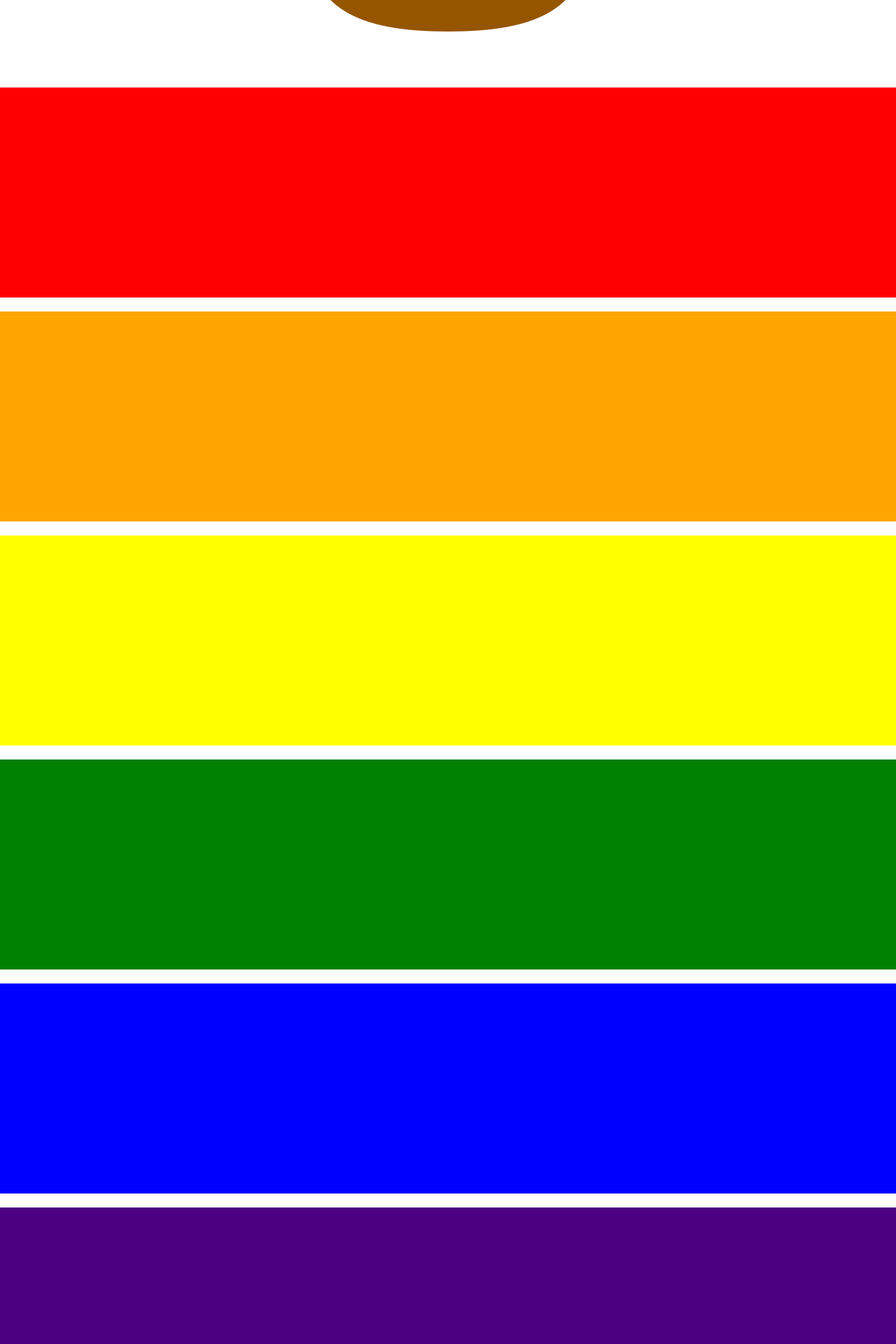
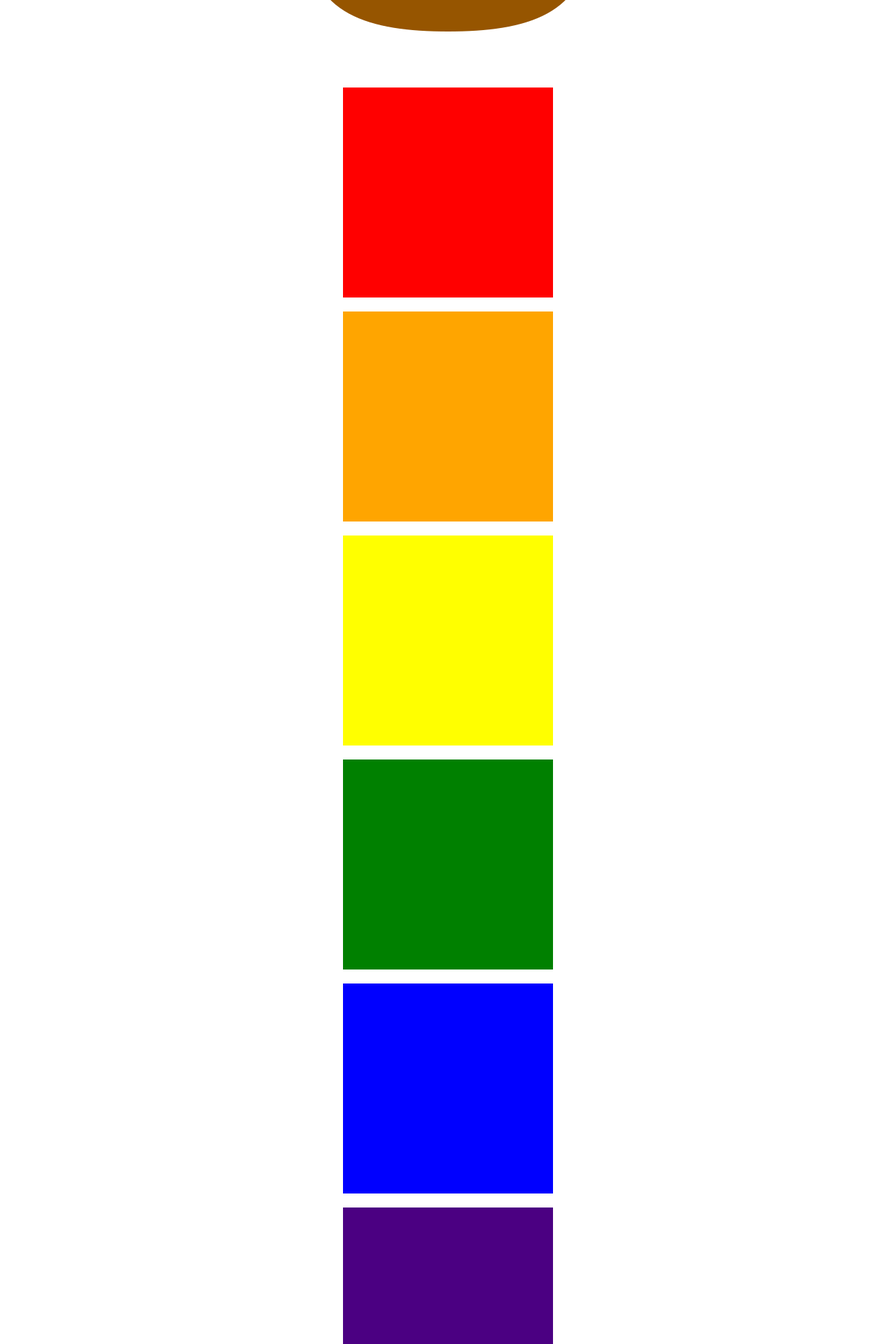
Before and after one commit to bangms/nextjs-zoo, a Next.js app: page /1 in a window 1280 px wide. Shown: the part 500-2420 px from the top of the page at 70% size. Built offline with nearby package versions, Linux system fonts and the light colour scheme.

Commit message:
Scroll hooks 적용

```diff
--- a/Components/Data/AnimalList.js
+++ b/Components/Data/AnimalList.js
@@ -15,7 +15,7 @@ export const AnimalList = [
     {
         id: '2',
         name: '새',
-        image: <Image src={bird} alt="bird image"/>,
+        image: <Image src={bird} alt="bird image" width="100%" height="100%" />,
         desc: {
           '나이' : 3,
           '먹는 것' : '지렁이 등',
--- a/Components/View/AnimalView.js
+++ b/Components/View/AnimalView.js
@@ -1,13 +1,22 @@
-import { useState, useEffect } from 'react';
+import React, { useState, useEffect } from 'react';
+import { useScrollFadeIn } from '../../hooks/useScrollFadeIn';
 import { AnimalList } from '../Data/AnimalList';
-import { useScrollFadeIn } from '../../Hooks/useScrollFadeIn';
 
 const AnimalView = ({id}) => {
+    // const animatedItem = useScrollFadeIn('up', 1, 0);
+    // console.log(animatedItem);
+    // const animatedItem = useScrollFadeIn(direction = 'up', duration = 1, delay = 0);
+    const animatedItem = {
+        0: useScrollFadeIn('up', 1, 0),
+        1: useScrollFadeIn('down', 1, 0.2),
+        2: useScrollFadeIn('left', 1, 0.3),
+        3: useScrollFadeIn('right', 1, 0.4),
+        4: useScrollFadeIn('up', 1, 0.5),
+        5: useScrollFadeIn('down', 1, 0.6),
+        6: useScrollFadeIn('up', 1, 0.7),
+    };
+    // console.log(animal);
     const animal = AnimalList.filter(i => i.id === id)[0];
-    // console.log(animal);
-
-    const animatedItem = useScrollFadeIn;
-
     /* ------------------------------------------------------
 
     위와 같은 방식으로 구현하게 되면 콘솔창에 로그가 많이 찍힘
@@ -59,18 +68,18 @@ const AnimalView = ({id}) => {
     별도의 함수로 빼서 재사용이 가능하기 때문
     상태관리로직의 재사용의 특징을 활용해 다양한 커스텀훅을 만들어 사용 가능
     --------------------------------------------------------- */
-    return <div style={{textAlign: "center"}}>
+    return <div style={{textAlign: "center", width: "100%"}}>
         <h1>{animal.name}</h1>
-        <div>
-            {animal.image}
+        <div>{animal.image}</div>
+        <div style={{textAlign: "center", width:"100%"}}>
+            <div {...animatedItem[0]} style={{background: "red", width:"300px", height:"300px", margin: "20px auto", transform:"translate3d(0, 50%, 0)"}}></div>
+            <div {...animatedItem[1]} style={{background: "orange", width:"300px", height:"300px", margin: "20px auto", transform:"translate3d(0, -50%, 0)"}}></div>
+            <div {...animatedItem[2]} style={{background: "yellow", width:"300px", height:"300px", margin: "20px auto", transform:"translate3d(50%, 0, 0)"}}></div>
+            <div {...animatedItem[3]} style={{background: "green", width:"300px", height:"300px", margin: "20px auto", transform:"translate3d(-50%, 0, 0)"}}></div>
+            <div {...animatedItem[4]} style={{background: "blue", width:"300px", height:"300px", margin: "20px auto", transform:"translate3d(50%, 0, 0)"}}></div>
+            <div {...animatedItem[5]} style={{background: "indigo", width:"300px", height:"300px", margin: "20px auto", transform:"translate3d(-50%, 0, 0)"}}></div>
+            <div {...animatedItem[6]} style={{background: "purple", width:"300px", height:"300px", margin: "20px auto", transform:"translate3d(50%, 0, 0)"}}></div>
         </div>
-        <div style={{background: "red", width:"100%", height:"300px", margin: "20px auto"}} {...animatedItem} ></div>
-        <div style={{background: "orange", width:"100%", height:"300px", margin: "20px auto"}} {...animatedItem} ></div>
-        <div style={{background: "yellow", width:"100%", height:"300px", margin: "20px auto"}} {...animatedItem} ></div>
-        <div style={{background: "green", width:"100%", height:"300px", margin: "20px auto"}} {...animatedItem} ></div>
-        <div style={{background: "blue", width:"100%", height:"300px", margin: "20px auto"}} {...animatedItem} ></div>
-        <div style={{background: "indigo", width:"100%", height:"300px", margin: "20px auto"}} {...animatedItem} ></div>
-        <div style={{background: "purple", width:"100%", height:"300px", margin: "20px auto"}} {...animatedItem} ></div>
     </div>
 }
 
--- a/Hooks/useScrollFadeIn.js
+++ /dev/null
@@ -1,93 +0,0 @@
-import { useState, useEffect, useRef, useCallback } from 'react';
-  // Hook의 규칙
-  //   eslint-plugin-react-hooks (ESLint 플러그인) 을 사용한다면 아래 두 규칙을 강제(CRA에 포함)
-
-  //   1. 최상위에서만 Hook을 호출
-  //   - React 함수(컴포넌트)의 최상위에서만 Hook을 호출 할 것.
-  //   - 반복문, 조건문, 중첩된 함수등에서 호출 X
-  //   2. React 함수에서만 Hook을 호출
-  //   - Custom Hook에서는 호출 가능
-  //   - 일반적인 Javascript 함수에서는 호출 X
-  //   3. Hook을 만들때 앞에 use 붙히기
-  //   - 그래야만 한눈에 보아도 Hook 규칙이 적용되는지를 파악할 수 있기 때문 (공홈)
-  //   4. React는 Hook 호출되는 순서에 의존
-  //   - 한 컴포넌트에서 여러개의 hook이 사용되는 경우
-  //   - hook은 위에서부터 아래로 순서에 맞게 동작한다.
-
-  //   Hook의 최적화
-  //   1. 컴포넌트가 반드시 필요한 리랜더링만을 진행하는가?
-  //   2. 랜더링이 발생한다면, property 및 method가 반드시 필요한 것만 재할당 할 수 있게 하는가?
-  //   3. 위 2가지를 무시할만큼, 랜더링이 자주되는가? ) 따라서 메모리를 할당하면서 위의 2가지를 지키지 않아도 되는가?
-
-  //   Hook을 사용하면 어떤점이 좋은가
-  //   기본적으로 클래스형 컴포넌트보다 쉽고 직관적으로 같은 기능을 만들 수 있다.
-
-  //   1.함수형 컴포넌트로 코드 통일 가능
-  //   - 이전에는 state유무로 있으면 클래스형 / 없으면 함수형으로 분리해서 작업했다고 함
-  //   2. useEffect로 클래스형 Lifecycle에 흩어져 있는 로직 묶음
-  //     - hook은 Lifecycle과 달리 여러번 선언가능 해 코드가 무엇을 하는지에 따라 hook별로 분기가 가능하다.
-  //   3. Custom Hook을 이용해 손쉽게 로직 재사용 가능함
-  //     - 클래스형 컴포넌트에서 로직을 재사용하기 위해 썼던 HOC나 render-props 같은 패턴이 가져오는 컴포넌트 트리의 불필요한 중첩을 없애줌
-
-const useScrollFadeIn = () => {
-  const element = useRef();
-
-/* 안티 패턴 ----------------------------------------------
-    직접 실시간으로 window의 세로 scroll position 값과,
-    animation을 동작 하게 할 dom element의 position을 비교해서 동작하는 방법
-
-    window.addEventListener 를 통해 직접 스크롤 이벤트를 핸들링 할 경우
-    1. scroll 이 될 때 마다 이벤트 발생 (단시간에 많은 호출, 디바운싱 등의 핸들링 필요)
-    2. getBoundingClientRect() 호출 시에 리플로우(레이아웃 전체 리렌더링) 현상 발생 (성능 저하)
-    문제가 발생할 수 있음
-
-    //   const handleScroll = useCallback(() => {
-    //     const { current } = dom;
-    //     const currentScrollPosition = window.pageYOffset;
-    //     const currentDomScrollPosition = currentScrollPosition + current.getBoundingClientRect().top - 800; // 800은 이벤트 반응 시점을 조절하기 위해 넣은 임의의 Y position 값
-    //   }, []);
-
-    //   useEffect(() => {
-    //     if (element.current) {
-    //       window.addEventListener('scroll', handleScroll);
-    //     };
-
-    //     return () => {
-    //       window.removeEventListener('scroll', handleScroll);
-    //     };
-    //   }, [handleScroll]);
------------------------------------------------------- */
-
-  const onScroll = useCallback(([entry]) => {
-    const { current } = element;
-    if(entry.isIntersecting){
-        // 원하는 이벤트
-    }
-  });
-
-  useEffect(() => {
-    let observer;
-    const { current } = dom;
-
-    if (current) {
-      // IntersectionObserver에 동작 하게 할 함수와 Observer 세팅 값들을 넘겨줌
-      // threshold는 number나 Array<number>로 정의할 수 있으며, Default 값은 0
-      // number는 TargetElement의 노출 비율을 말하고, 0.7은 70% 정도 노출 되었을 때 해당 이벤트가 실행
-      // Array는 각각의 비율로 노출 될 때마다 함수가 실행
-      observer = new IntersectionObserver(handleScroll, { threshold: 0.7 });
-      observer.observe(current);
-
-      return () => observer && observer.disconnect();
-    };
-  }, [onScroll]);
-
-  return {
-    ref: element,
-    // ref(dom)을 바로 return하지 않고 Object로 한번 감싼 이유는 component에 적용할 때
-    // Spread와 추후 style 등의 속성이 추가될 것이기 때문
-  };
-
-
-};
-
-export default useScrollFadeIn;
--- /dev/null
+++ b/Hooks/useScrollFadeIn.jsx
@@ -0,0 +1,82 @@
+import { useState, useEffect, useRef, useCallback } from 'react';
+  // Hook의 규칙
+  //   eslint-plugin-react-hooks (ESLint 플러그인) 을 사용한다면 아래 두 규칙을 강제(CRA에 포함)
+
+  //   1. 최상위에서만 Hook을 호출
+  //   - React 함수(컴포넌트)의 최상위에서만 Hook을 호출 할 것.
+  //   - 반복문, 조건문, 중첩된 함수등에서 호출 X
+  //   2. React 함수에서만 Hook을 호출
+  //   - Custom Hook에서는 호출 가능
+  //   - 일반적인 Javascript 함수에서는 호출 X
+  //   3. Hook을 만들때 앞에 use 붙히기
+  //   - 그래야만 한눈에 보아도 Hook 규칙이 적용되는지를 파악할 수 있기 때문 (공홈)
+  //   4. React는 Hook 호출되는 순서에 의존
+  //   - 한 컴포넌트에서 여러개의 hook이 사용되는 경우
+  //   - hook은 위에서부터 아래로 순서에 맞게 동작한다.
+
+  //   Hook의 최적화
+  //   1. 컴포넌트가 반드시 필요한 리랜더링만을 진행하는가?
+  //   2. 랜더링이 발생한다면, property 및 method가 반드시 필요한 것만 재할당 할 수 있게 하는가?
+  //   3. 위 2가지를 무시할만큼, 랜더링이 자주되는가? ) 따라서 메모리를 할당하면서 위의 2가지를 지키지 않아도 되는가?
+
+  //   Hook을 사용하면 어떤점이 좋은가
+  //   기본적으로 클래스형 컴포넌트보다 쉽고 직관적으로 같은 기능을 만들 수 있다.
+
+  //   1.함수형 컴포넌트로 코드 통일 가능
+  //   - 이전에는 state유무로 있으면 클래스형 / 없으면 함수형으로 분리해서 작업했다고 함
+  //   2. useEffect로 클래스형 Lifecycle에 흩어져 있는 로직 묶음
+  //     - hook은 Lifecycle과 달리 여러번 선언가능 해 코드가 무엇을 하는지에 따라 hook별로 분기가 가능하다.
+  //   3. Custom Hook을 이용해 손쉽게 로직 재사용 가능함
+  //     - 클래스형 컴포넌트에서 로직을 재사용하기 위해 썼던 HOC나 render-props 같은 패턴이 가져오는 컴포넌트 트리의 불필요한 중첩을 없애줌
+
+export const useScrollFadeIn = (direction, duration, delay) => {
+  // 항상 아래에서 위로 동작
+    const element = useRef();
+    console.log('element', element);
+
+    const handleDirection = (name) => {
+      switch (name) {
+        case 'up':
+          return 'translate3d(0, 50%, 0)';
+        case 'down':
+          return 'translate3d(0, -50%, 0)';
+        case 'left':
+          return 'translate3d(50%, 0, 0)';
+        case 'right':
+          return 'translate3d(-50%, 0, 0)';
+        default:
+          return;
+      }
+    };
+
+    const onScroll = useCallback(
+      ([entry]) => {
+        const { current } = element;
+        if (entry.isIntersecting) {
+          current.style.transitionProperty = 'all';
+          current.style.transitionDuration = `${duration}s`;
+          current.style.transitionTimingFunction = 'cubic-bezier(0, 0, 0.2, 1)';
+          current.style.transitionDelay = `${delay}s`;
+          current.style.opacity = 1;
+          current.style.transform = 'translate3d(0, 0, 0)';
+        }
+      },
+      [delay, duration],
+    );
+
+    useEffect(() => {
+      let observer;
+
+      if (element.current) {
+        observer = new IntersectionObserver(onScroll, { threshold: 0.7 });
+        observer.observe(element.current);
+      }
+
+      return () => observer && observer.disconnect();
+    }, [onScroll]);
+
+    return {
+      ref: element,
+      style: { opacity: 0, transform: handleDirection(direction) },
+    };
+  };
--- a/pages/[animalId].js
+++ b/pages/[animalId].js
@@ -2,7 +2,7 @@ import AnimalView from "../Components/View/AnimalView";
 import { useRouter } from "next/router";
 const AnimalID = ({animalId}) => {
   const router = useRouter();
-  console.log('loadedAnimal', animalId);
+  // console.log('loadedAnimal', animalId);
     if (router.isFallback) {
         return <h1>Loading...</h1>
     }
```
